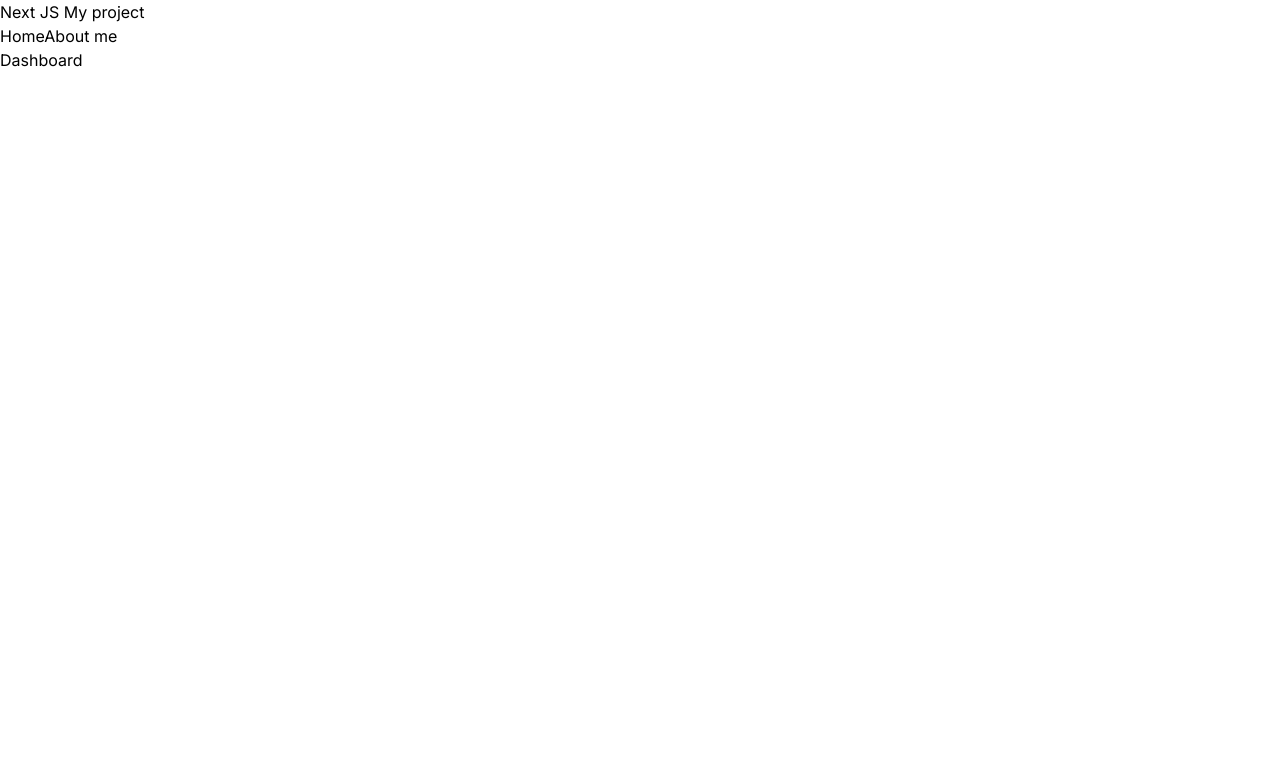
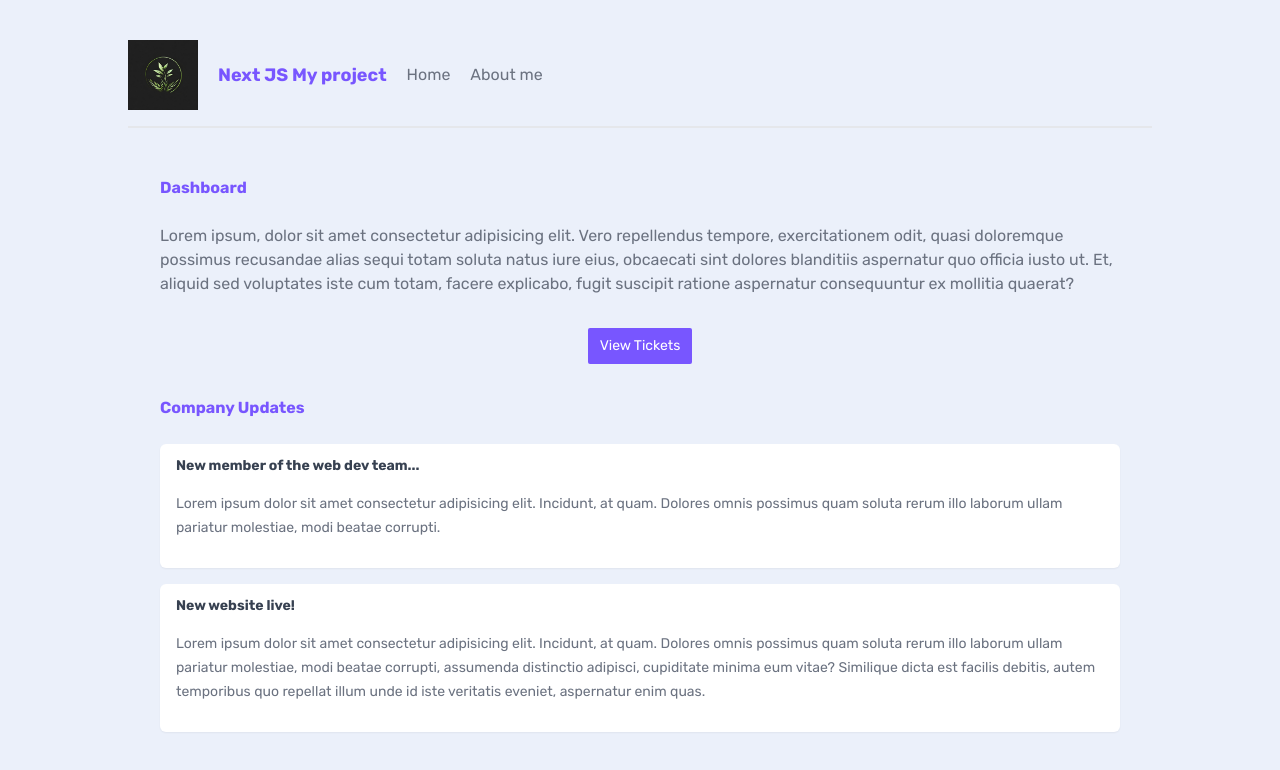
Before and after one commit to nathansolfan/next, a Next.js app: page / in a window 1280 px wide. Shown: the top 770 px of the page. Built offline with nearby package versions, Linux system fonts and the light colour scheme.

Commit message:
Styling, fonts and images. Basic

```diff
--- a/app/components/Navbar.jsx
+++ b/app/components/Navbar.jsx
@@ -1,9 +1,22 @@
+import Image from 'next/image'
 import Link from 'next/link'
 import React from 'react'
+import Logo from './logo.png'
 
 export default function Navbar() {
   return (
     <nav>
+      {/* 1 - we added the logo.png and now we import it on <Image/> */}
+      <Image
+      src={Logo}
+      alt='Logo picture'
+      // we set a width bc the pic is big
+      width={70}
+      // quality = default is 70or80
+      quality={100}
+      // look at the source of the img and while it a blur while the image loads
+      placeholder='blur'
+      />
     <h1>Next JS My project</h1>
      {/* <Link/> has more options that <a/>  , we import it by typing import Li*/}
      <Link href="/">Home</Link>
--- a/app/globals.css
+++ b/app/globals.css
@@ -1,3 +1,152 @@
+/* next JS import the 3 components */
+/* they need to be in global file  */
 @tailwind base;
 @tailwind components;
 @tailwind utilities;
+
+/* we work here so we dont pulute the layout */
+/* base styles */
+
+/* base styles */
+body {
+    background: #ebf0fa;
+    /* @apply is a tailwind classes to this selector */
+    @apply text-gray-500 m-8;
+  }
+  h1, h2 {
+    /* tailwind generates primary colour, text large */
+    @apply font-bold text-primary text-lg;
+  }
+  main {
+    /* applyng spacing  */
+    @apply max-w-5xl my-12 mx-auto px-8;
+  }
+  main > h2 {
+    /* again applying space */
+    @apply mb-4 pb-2 text-base ;
+  }
+  p > a {
+    /* text color and styling for a tag */
+    @apply text-primary underline;
+  }
+
+  /* nav styles */
+  nav {
+    @apply
+    /* padding bottom */
+      pb-4
+      border-b-2 border-gray-200
+      /* we flex the items to the center */
+      flex items-center gap-5
+      my-10 mx-auto
+      max-w-5xl;
+  }
+  nav a, nav span {
+    @apply text-gray-500;
+  }
+  nav a:hover {
+    @apply text-black;
+  }
+  main nav {
+    /* no border for the nav */
+    @apply border-0;
+  }
+
+  /* button styles */
+  button {
+    @apply
+      px-3 py-2
+      rounded-sm
+      flex justify-between items-center gap-2
+      text-sm;
+  }
+  button:hover {
+    @apply bg-opacity-90;
+  }
+  .btn-primary {
+    @apply bg-primary text-white;
+  }
+  .btn-secondary {
+    @apply bg-gray-200 text-gray-900;
+  }
+
+  /* form styles */
+  form {
+    @apply
+      py-4 px-7
+      bg-primary
+      bg-opacity-5
+      rounded-md
+      block
+      mx-auto
+      min-w-fit w-1/4;
+  }
+  form label {
+    @apply block;
+  }
+  form input,
+  form textarea,
+  form select {
+    @apply
+      block
+      mt-2 my-4 px-2 py-1
+      rounded-sm w-full;
+  }
+  form button {
+    @apply block mx-auto;
+  }
+
+  /* feedback styles */
+  .error {
+    @apply
+      border-2
+      border-red-500
+      bg-red-300
+      text-red-800
+      py-1 px-2
+      rounded-sm
+      block
+      max-w-fit
+      my-4 mx-auto;
+  }
+
+  /* card styles */
+  .card {
+    @apply
+      bg-white
+      shadow-sm
+      rounded-md
+      py-3 px-4 my-4
+      relative
+      overflow-hidden;
+  }
+  .card h3 {
+    @apply
+      font-bold text-gray-700 text-sm
+      mb-0;
+  }
+  .card p {
+    @apply my-4 text-sm leading-6;
+  }
+
+  /* pill styles */
+  .pill {
+    @apply
+      py-1 px-2 mt-3
+      inline-block
+      text-xs font-semibold;
+  }
+  .pill.high {
+    @apply bg-red-300 text-red-600;
+  }
+  .pill.medium {
+    @apply bg-blue-300 text-blue-600;
+  }
+  .pill.low {
+    @apply bg-emerald-300 text-emerald-600;
+  }
+  .card .pill {
+    @apply
+      absolute bottom-0 right-0
+      rounded-tl-md;
+  }
--- a/app/layout.jsx
+++ b/app/layout.jsx
@@ -1,4 +1,5 @@
-import { Inter } from 'next/font/google'
+// import { Inter } from 'next/font/google'
+import { Rubik } from 'next/font/google'
 import './globals.css'
 // header and footer will be here
 // like global css and adding fonts
@@ -7,8 +8,9 @@
 import Navbar from './components/Navbar'
 
 
-
-const inter = Inter({ subsets: ['latin'] })
+// here`s an example of the fonts
+// changed from Inter to Rubik, also the const name
+const rubik = Rubik({ subsets: ['latin'] })
 
 
 // metadata
@@ -22,7 +24,7 @@
   return (
     <html lang="en">
       {/* we output the content  */}
-      <body className={inter.className}>
+      <body className={rubik.className}>
        <Navbar/>
        {children}
       </body>
--- a/app/page.jsx
+++ b/app/page.jsx
@@ -1,10 +1,32 @@
 // 1st step we delete the pre next js
 // 2nd chage page.js and layout.js to jsx
+
+import Link from 'next/link'
+
+// to preview the styles from tailwind
 
 export default function Home() {
   return (
     <main>
       <h2>Dashboard</h2>
+      <p>Lorem ipsum, dolor sit amet consectetur adipisicing elit. Vero repellendus tempore, exercitationem odit, quasi doloremque possimus recusandae alias sequi totam soluta natus iure eius, obcaecati sint dolores blanditiis aspernatur quo officia iusto ut. Et, aliquid sed voluptates iste cum totam, facere explicabo, fugit suscipit ratione aspernatur consequuntur ex mollitia quaerat?</p>
+
+      <div className="flex justify-center my-8">
+        <Link href="/tickets">
+          <button className="btn-primary">View Tickets</button>
+        </Link>
+      </div>
+
+      <h2>Company Updates</h2>
+
+      <div className="card">
+        <h3>New member of the web dev team...</h3>
+        <p>Lorem ipsum dolor sit amet consectetur adipisicing elit. Incidunt, at quam. Dolores omnis possimus quam soluta rerum illo laborum ullam pariatur molestiae, modi beatae corrupti.</p>
+      </div>
+      <div className="card">
+        <h3>New website live!</h3>
+        <p>Lorem ipsum dolor sit amet consectetur adipisicing elit. Incidunt, at quam. Dolores omnis possimus quam soluta rerum illo laborum ullam pariatur molestiae, modi beatae corrupti, assumenda distinctio adipisci, cupiditate minima eum vitae? Similique dicta est facilis debitis, autem temporibus quo repellat illum unde id iste veritatis eveniet, aspernatur enim quas.</p>
+      </div>
     </main>
-  );
+  )
 }
--- a/tailwind.config.js
+++ b/tailwind.config.js
@@ -1,18 +1,17 @@
 /** @type {import('tailwindcss').Config} */
 module.exports = {
   content: [
-    './pages/**/*.{js,ts,jsx,tsx,mdx}',
-    './components/**/*.{js,ts,jsx,tsx,mdx}',
-    './app/**/*.{js,ts,jsx,tsx,mdx}',
+    "./pages/**/*.{js,ts,jsx,tsx,mdx}",
+    "./components/**/*.{js,ts,jsx,tsx,mdx}",
+    "./app/**/*.{js,ts,jsx,tsx,mdx}",
   ],
   theme: {
     extend: {
-      backgroundImage: {
-        'gradient-radial': 'radial-gradient(var(--tw-gradient-stops))',
-        'gradient-conic':
-          'conic-gradient(from 180deg at 50% 50%, var(--tw-gradient-stops))',
+      colors: {
+        // call it primary, but can call it anything
+        primary: "#7856ff",
       },
     },
   },
   plugins: [],
-}
+};
```
Also changed, not shown: app/components/logo.png (added).
